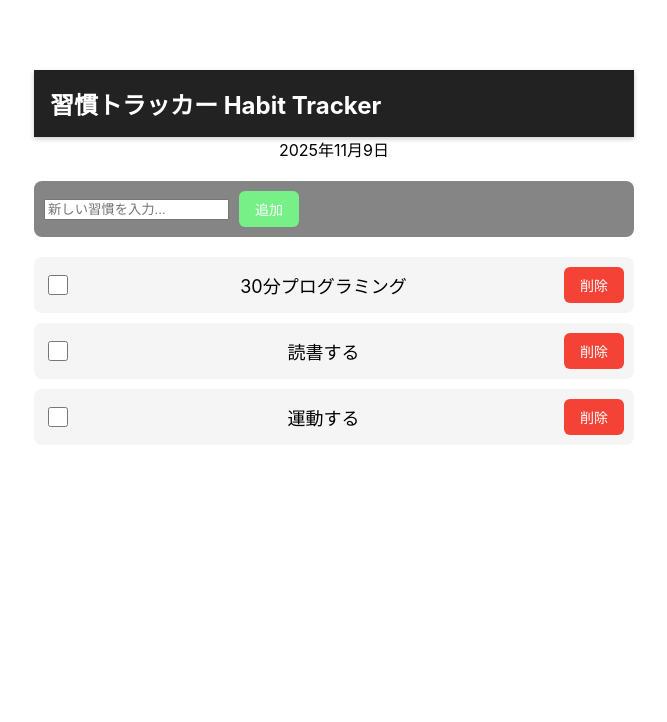
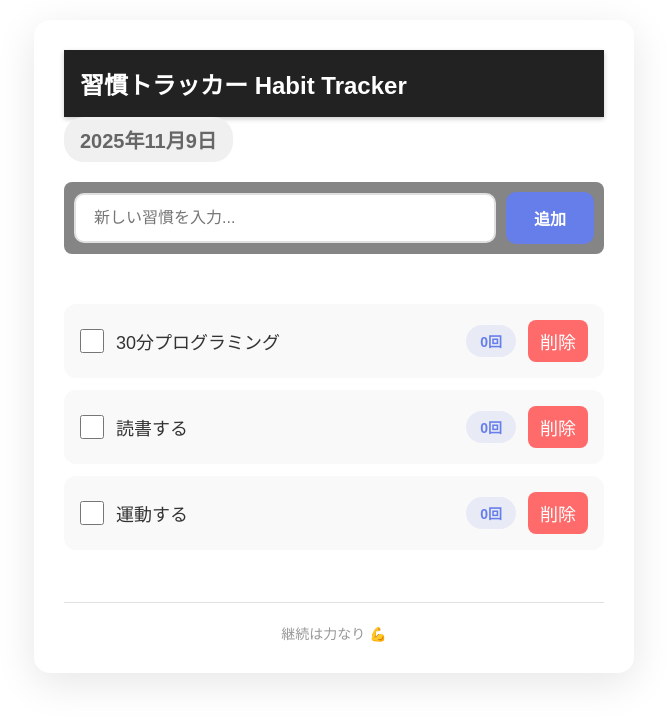
Before and after one commit to eidas/habit-tracker, a React (Create React App) app: page / in a window 1280 px wide. Shown: the top 722 px of the page, without its empty margins (306-973 px from the left). Built offline with nearby package versions, Linux system fonts and the light colour scheme.

Commit message:
Day7: 見た目を整えた、コードのコメント追加、Enterキーでの習慣追加、完了回数表示

```diff
--- a/src/App.css
+++ b/src/App.css
@@ -1,5 +1,32 @@
+/* ==================== 全体設定 ==================== */
+
+* {
+  margin: 0;
+  padding: 0;
+  box-sizing: border-box;
+  font-family: 'Arial', sans-serif;
+}
+
+body {
+  background-color: linear-gradient(135deg, #667eea 0%, #764ba2 100%);
+  color: #333;
+  min-height: 100vh;
+  padding: 20px;
+}
+
+
+/* ==================== メインコンテナ ==================== */
+
 .App {
-  text-align: center;
+  max-width: 600px;
+  margin: 0 auto;
+  background-color: white;
+  border-radius: 16px;
+  box-shadow: 0 10px 40px rgba(0, 0, 0, 0.1);
+  padding: 30px;
+  min-height: 80vh;
+  display: flex;
+  flex-direction: column;
 }
 
 .App-logo {
@@ -7,11 +34,14 @@
   pointer-events: none;
 }
 
+
 @media (prefers-reduced-motion: no-preference) {
   .App-logo {
     animation: App-logo-spin infinite 20s linear;
   }
 }
+
+/* ==================== ヘッダー ==================== */
 
 .App-header {
   background-color: #282c34;
@@ -37,17 +67,23 @@
   }
 }
 
-.App {
-  max-width: 600px;
-  margin: 50px auto;
-  padding: 20px;
-}
-
 h1 {
   text-align: center;
   color: #333;
 }
 
+.date-display {
+  font-size: 20px;
+  color: #666;
+  font-weight: 600;
+  background-color: #f0f0f0;
+  padding: 8px 16px;
+  border-radius: 20px;
+  display: inline-block;
+}
+
+
+/* ==================== 習慣追加フォーム ==================== */
 .add-habit-form {
   display: flex;
   align-items: center;
@@ -59,57 +95,153 @@ h1 {
   margin-top: 20px;
 }
 
+.habit-input {
+  flex: 1;
+  padding: 14px 18px;
+  font-size: 16px;
+  border: 2px solid #e0e0e0;
+  border-radius: 10px;
+  transition: border-color 0.3s;
+}
+
+.habit-input:focus {
+  outline: none;
+  border-color: #667eea;
+}
+
 .add-button {
-   padding: 8px 16px;
-  background-color: #78f088;
+  padding: 14px 28px;
+  font-size: 16px;
+  font-weight: 600;
+  background: #667eea;
   color: white;
   border: none;
-  border-radius: 6px;
+  border-radius: 10px;
   cursor: pointer;
-  font-size: 14px;
+  transition: transform 0.2s, box-shadow 0.2s;
 }
 
 .add-button:hover {
-  background-color: #489152;
+  transform: scale(1.1);
+  background: #5a6fba;
 }
 
+.add-button:active {
+  transform: scale(0.95);
+}
+
+/* ==================== 習慣リスト ==================== */
+
 .habit-list {
+  flex: 1;
   margin-top: 30px;
+}
+
+.empty-state {
+  text-align: center;
+  color: #999;
+  font-size: 18px;
+  padding: 60px 20px;
+  border: 2px dashed #ddd;
+  border-radius: 12px;
+  margin-top: 20px;
 }
 
 .habit-item {
   display: flex;
   align-items: center;
-  padding: 10px;
-  margin-bottom: 10px;
-  background-color: #f5f5f5;
-  border-radius: 8px;
-  gap: 10px;
+  padding: 16px;
+  margin-bottom: 12px;
+  background-color: #f9f9f9;
+  border-radius: 12px;
+  gap: 12px;
+  transition: background-color 0.2s, transform 0.2s;
 }
 
+/* チェックボックス */
 .habit-item input[type="checkbox"] {
-  width: 20px;
-  height: 20px;
-  margin-right: 15px;
+  width: 24px;
+  height: 24px;
   cursor: pointer;
+  accent-color: #667eea;
 }
 
-.habit-item label {
+/* ラベル */
+.habit-label {
   flex: 1;
   font-size: 18px;
   cursor: pointer;
+  transition: color 0.2s;
 }
 
+.habit-checkbox:checked + .habit-label {
+  text-decoration: line-through;
+  color: #999;
+}
+
+/* 完了回数バッジ */
+.completion-count {
+  font-size: 14px;
+  font-weight: 600;
+  color: #667eea;
+  background-color: #e8eaf6;
+  padding: 6px 14px;
+  border-radius: 16px;
+}
+
+/* 削除ボタン */
 .delete-button {
-  padding: 8px 16px;
-  background-color: #f44336;
+  padding: 8px 12px;
+  background-color: #ff6b6b;
   color: white;
   border: none;
-  border-radius: 6px;
+  border-radius: 8px;
   cursor: pointer;
+  font-size: 18px;
+  transition: background-color 0.2s, transform 0.2s;
+}
+
+.delete-button:hover {
+  background-color: #ee5a52;
+  transform: scale(1.1);
+}
+
+.delete-button:active {
+  transform: scale(0.95);
+}
+
+/* ==================== フッター ==================== */
+
+.app-footer {
+  text-align: center;
+  margin-top: 40px;
+  padding-top: 20px;
+  border-top: 1px solid #e0e0e0;
+  color: #999;
   font-size: 14px;
 }
 
-.delete-button:hover {
-  background-color: #da190b;
+/* ==================== レスポンシブ対応 ==================== */
+
+@media (max-width: 600px) {
+  .App {
+    padding: 20px;
+    margin: 0 10px;
+  }
+
+  .app-header h1 {
+    font-size: 24px;
+  }
+
+  .date-display {
+    font-size: 16px;
+  }
+
+  .add-habit {
+    flex-direction: column;
+  }
+
+  .habit-label {
+    font-size: 16px;
+  }
 }
--- a/src/App.tsx
+++ b/src/App.tsx
@@ -2,9 +2,15 @@ import React, { useState } from 'react';
 import './App.css';
 // import { BrowserRouter as Router, Routes, Route } from 'react-router-dom';
 import Header from './components/Header';
-import Navigation from './components/Navigation';
 import { ulid } from 'ulid';
 
+
+/**
+  * 習慣の型定義
+  * @property {string} id - 習慣の一意なID
+  * @property {string} name - 習慣の名前
+  * @property {string[]} completedDates - 習慣が完了した日付の配列（YYYY-MM-DD形式の文字列）
+  */
 interface Habit {
   id: string;
   name: string;
@@ -13,7 +19,9 @@ interface Habit {
 
 
 function App() {
-  // 習慣の配列を管理
+  // ==================== State管理 ====================
+
+  // 習慣のリスト
   const [habits, setHabits] = useState<Habit[]>([
     { id: ulid(), name: '30分プログラミング', completedDates: [] },
     { id: ulid(), name: '読書する', completedDates: [] },
@@ -22,6 +30,8 @@ function App() {
 
   // 入力フォームの値を管理
   const [newHabitName, setNewHabitName] = useState<string>('');
+
+  // ==================== 日付関連 ====================
 
   // 今日の日付を取得
   const today = new Date();
@@ -38,27 +48,46 @@ function App() {
   // 今日の日付文字列
   const todayString = getTodayString();
 
-  // 習慣を追加する関数
+  // ==================== 習慣の操作 ====================
+
+  /**
+   * 新しい習慣を追加
+   */
   const addHabit = () => {
     if (newHabitName.trim() !== '') {
       setHabits([...habits,
-        { id: ulid(), name: newHabitName.trim(), completedDates: [] }]);
+        {
+          id: ulid(),
+          name: newHabitName.trim(),
+          completedDates: []
+        }
+      ]);
       setNewHabitName('');
     }
   };
 
-  // 習慣を削除する関数
+  /**
+   * 習慣を削除
+   * @param id - 削除する習慣のID
+   */
   const deleteHabit = (id: string) => {
     const updatedHabits = habits.filter((habit) => habit.id !== id);
     setHabits(updatedHabits);
   };
 
-  // チェック状態の確認（新規追加）
+  /**
+   * 指定した習慣が今日完了しているか確認
+   * @param habit - 確認する習慣
+   * @returns 今日完了していればtrue
+   */
   const isCheckedToday = (habit: Habit): boolean => {
     return habit.completedDates.includes(todayString);
   };
 
-  // 習慣の完了状態を切り替える関数
+  /**
+   * 習慣の完了状態を切り替え
+   * @param id - 切り替える習慣のID
+   */
   const toggleHabitCompletion = (id: string): void => {
     const updatedHabits = habits.map((habit) => {
       if (habit.id === id) {
@@ -71,50 +100,78 @@ function App() {
       return habit;
     });
     setHabits(updatedHabits);
-
-    // const updatedHabits = habits.map((habit) => {}
-    //   habit.id === id ? { ...habit, completed: !habit.completed } : habit
-    // );
-    // setHabits(updatedHabits);
   };
 
+  /**
+   * Enterキー押下時の処理
+   */
+  const handleKeyPress = (e: React.KeyboardEvent<HTMLInputElement>) => {
+    if (e.key === 'Enter') {
+      addHabit();
+    }
+  };
+
+  // ==================== レンダリング ====================
 
   return (
     <div className="App">
+      {/* ヘッダー */}
+      <header>
         <Header />
+        <div className="date-display">{dateString}</div>
+      </header>
 
-      {/* 今日の日付表示 */}
-      <div className="date-display">
-        {dateString}
-      </div>
-
-      {/* 入力フォーム */}
+      {/* 新規習慣登録フォーム */}
       <div className='add-habit-form'>
         <input
           type="text"
-          className="add-input"
+          className="habit-input"
           value={newHabitName}
           onChange={(e) => setNewHabitName(e.target.value)}
+          onKeyDown={handleKeyPress}
           placeholder="新しい習慣を入力..."
         />
         <button className="add-button" onClick={addHabit}>追加</button>
       </div>
 
       {/* 習慣リスト */}
-      <main className="App-main">
-        {habits.map((habit) => (
+      <main className="habit-list">
+        {habits.length === 0 ? (
+          <div className="empty-state">
+            習慣を追加してみましょう！
+          </div>
+        ) : (
+          habits.map((habit) => (
             <div key={habit.id} className="habit-item">
               <input
                 type="checkbox"
                 id={`habit-${habit.id}`}
                 checked={isCheckedToday(habit)}
                 onChange={() => toggleHabitCompletion(habit.id)}
+                className="habit-checkbox"
               />
-            <label htmlFor={`habit-${habit.id}`}>{habit.name}</label>
-            <button className='delete-button' onClick={() => deleteHabit(habit.id)}>削除</button>
+              <label htmlFor={`habit-${habit.id}`} className="habit-label">
+                {habit.name}
+              </label>
+              <span className="completion-count">
+                {habit.completedDates.length}回
+              </span>
+              <button
+                className='delete-button'
+                onClick={() => deleteHabit(habit.id)}
+                aria-label={`${habit.name}を削除`}
+              >
+                削除
+              </button>
             </div>
-        ))}
+          ))
+        )}
       </main>
+
+      {/* フッター */}
+      <footer className="app-footer">
+        <p>継続は力なり 💪</p>
+      </footer>
     </div>
   );
 }
```
Lines whose indentation alone changed are shown as unchanged.
